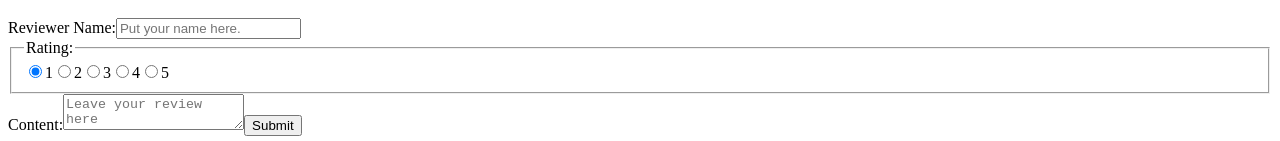
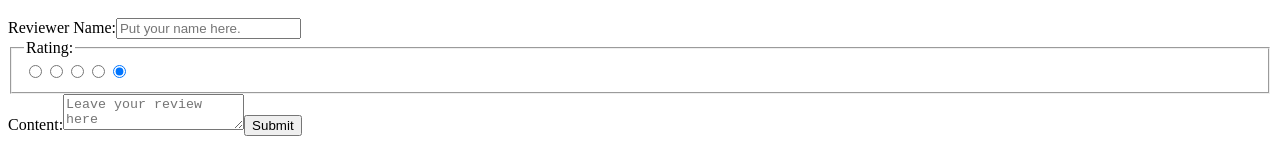
Before and after one commit to JasonLev/restaurant-reviews-react, a React app: page / in a window 1280 px wide. Shown: the part 1765-1906 px from the top of the page. Built offline with nearby package versions, Linux system fonts and the light colour scheme; the HTML template or start-up script is replaced by a standard one.

Commit message:
f/star rating UI

```diff
--- a/src/components/Ratings.js
+++ b/src/components/Ratings.js
@@ -1,25 +1,23 @@
 import React from 'react'
 
 const Rating = (props) => (
-
-  <span className="mbl">
+  <label htmlFor={`star-${props.data}`} className={props.checked/20 >= props.data ? "fill" : "unfill"}>
     <input className="star"
            id={`star-${props.data}`}
            type="radio"
            name="star"
-           checked={props.checked}
+           checked={props.checked === 20}
            value={props.data}/>
-    <label htmlFor={`star-${props.data}`}>{props.data}</label>
-  </span>
+  </label>
 )
 
 const Ratings = (props) => {
   let ratings = []
-  ratings.push(<Rating key="rating-0" data={1} checked={props.defaultSelect === 20} />);
-  for (let i = 2; i < 6; i++) {
-    ratings.push(<Rating key={`rating-${i}`} data={i} />);
+  for (let i = 5; i > 1; i--) {
+    ratings.push(<Rating key={`rating-${i}`} data={i} checked={props.defaultSelect} />);
   }
-  return <div>{ratings}</div>
+  ratings.push(<Rating key="rating-0" data={1} checked={props.defaultSelect} />);
+  return <div className="rating">{ratings}</div>
 }
 
 export default Ratings
```
Also changed, not shown: 2 other files (tests, documents, lock files or other folders).
